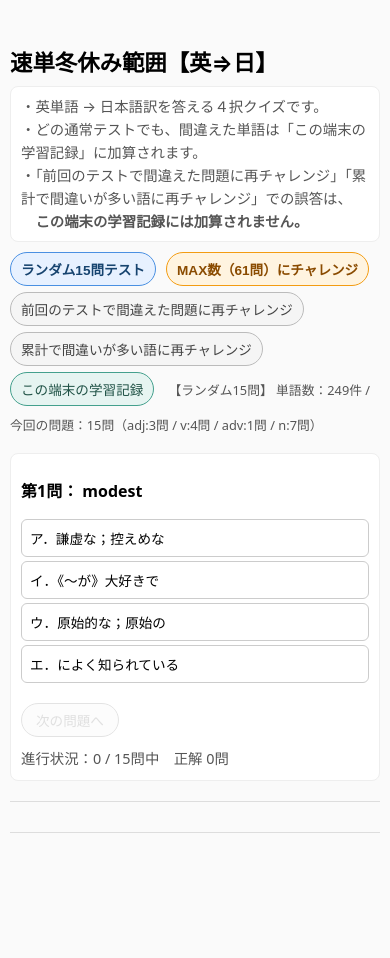
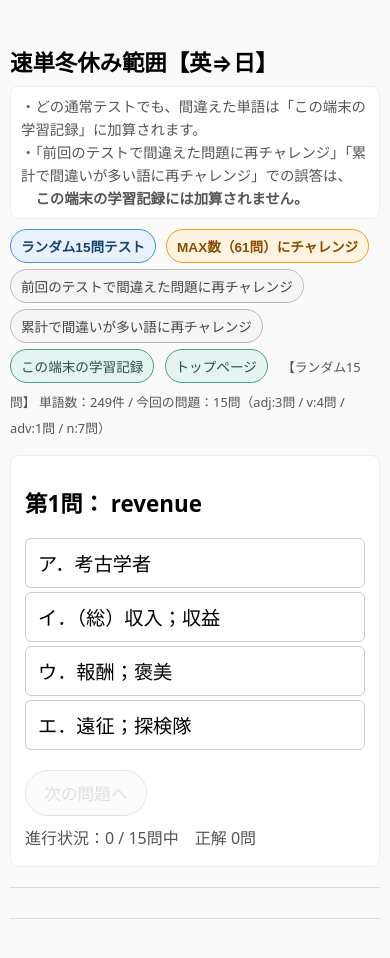
Before and after one commit to DaichiG-SBMK/Sokutan-Winter-Eng-to-Jap, a plain HTML site: page index.html in a window 390 px wide. Both pictures are taken after a click on the button "ランダム15問テスト". Before the commit the page ends 873 px from the top, so only its background shows below. Drawn offline with Linux system fonts and the light colour scheme.

Commit message:
Add files via upload

```diff
--- a/index.html
+++ b/index.html
@@ -25,97 +25,80 @@
       padding: 8px 10px;
       border: 1px solid #eee;
     }
+
     #controls {
       margin-bottom: 15px;
     }
-    button {
+
+    /* ベーススタイル：丸ボタン（統一デザイン） */
+    .pill-btn {
       cursor: pointer;
       font-size: 0.85rem;
+      padding: 6px 10px;
+      border-radius: 999px;
+      margin-right: 6px;
+      margin-bottom: 6px;
+      border: 1px solid transparent;
+      background: #f5f5f5;
+      color: #333;
       transition: background-color 0.15s ease, box-shadow 0.15s ease, transform 0.05s ease;
     }
-    /* ランダム15問テストボタン：落ち着いた青系 */
+    .pill-btn:hover {
+      box-shadow: 0 1px 4px rgba(0, 0, 0, 0.15);
+      transform: translateY(-1px);
+    }
+
+    /* 役割別カラー */
     #random15Btn {
-      padding: 6px 10px;
-      border-radius: 999px;
-      border: 1px solid #4a90e2;
-      margin-right: 6px;
-      margin-bottom: 6px;
+      border-color: #4a90e2;
       color: #17446f;
       background: #e7f1ff;
       font-weight: 600;
     }
     #random15Btn:hover {
       background: #d6e8ff;
-      box-shadow: 0 1px 4px rgba(0, 0, 0, 0.15);
-      transform: translateY(-1px);
     }
 
-    /* ランダム50問テストボタン：少し濃いめのブルー系 */
     #random50Btn {
-      padding: 6px 10px;
-      border-radius: 999px;
-      border: 1px solid #2c82c9;
-      margin-right: 6px;
-      margin-bottom: 6px;
+      border-color: #2c82c9;
       color: #0f3553;
       background: #d9ecff;
       font-weight: 600;
     }
     #random50Btn:hover {
       background: #c7e1ff;
-      box-shadow: 0 1px 4px rgba(0, 0, 0, 0.15);
-      transform: translateY(-1px);
     }
 
-    /* MAX数：やる気スイッチ感のあるオレンジ系 */
     #maxSetBtn {
-      padding: 6px 10px;
-      border-radius: 999px;
-      border: 1px solid #f39c12;
-      margin-right: 6px;
-      margin-bottom: 6px;
+      border-color: #f39c12;
       color: #8a4b00;
       background: #fff4e0;
       font-weight: 700;
     }
     #maxSetBtn:hover {
       background: #ffe3b8;
-      box-shadow: 0 1px 6px rgba(0, 0, 0, 0.2);
-      transform: translateY(-1px);
     }
 
-    /* 再チャレンジ系：控えめグレー系 */
     #retryLastBtn,
     #retryTopBtn {
-      padding: 6px 10px;
-      border-radius: 999px;
-      border: 1px solid #bbb;
-      margin-right: 6px;
-      margin-bottom: 6px;
+      border-color: #bbb;
       color: #444;
       background: #f5f5f5;
     }
     #retryLastBtn:hover,
     #retryTopBtn:hover {
       background: #ececec;
-      box-shadow: 0 1px 4px rgba(0, 0, 0, 0.12);
-      transform: translateY(-1px);
     }
 
-    /* 学習記録ボタン：少し緑がかった補助ボタン */
-    #showLogBtn {
-      padding: 6px 10px;
-      border-radius: 999px;
-      border: 1px solid #44a08d;
-      margin-right: 6px;
-      margin-bottom: 6px;
+    #showLogBtn,
+    #homeBtn {
+      border-color: #44a08d;
       color: #205246;
       background: #e6f4f1;
     }
-    #showLogBtn:hover {
+    #showLogBtn:hover,
+    #homeBtn:hover {
       background: #d5ece7;
-      box-shadow: 0 1px 4px rgba(0, 0, 0, 0.15);
-      transform: translateY(-1px);
     }
 
     #status {
@@ -133,6 +116,7 @@
     #question {
       margin: 15px 0;
       font-weight: bold;
+      font-size: 1.1rem;
     }
     #choices button {
       display: block;
@@ -143,6 +127,7 @@
       border: 1px solid #ccc;
       text-align: left;
       background: #fff;
+      font-size: 0.95rem;
     }
     #choices button:hover:not(:disabled) {
       background: #f7faff;
@@ -151,6 +136,7 @@
       opacity: 0.6;
       cursor: default;
     }
+
     #feedback {
       margin-top: 8px;
       font-weight: bold;
@@ -174,6 +160,7 @@
       box-shadow: none;
       transform: none;
     }
+
     #score {
       margin-top: 10px;
       font-size: 0.9rem;
@@ -199,24 +186,53 @@
       font-size: 1.1rem;
       margin-bottom: 8px;
     }
+
+    /* ▼スマホ縦画面向け：フォントを約1.3〜1.4倍UP▼ */
+    @media (max-width: 600px) {
+      #quiz {
+        padding: 14px;
+      }
+      #question {
+        font-size: 1.4rem;
+        line-height: 1.7;
+      }
+      #choices button {
+        font-size: 1.2rem;
+        padding: 10px 12px;
+      }
+      #feedback {
+        font-size: 1.2rem;
+      }
+      #nextBtn {
+        font-size: 1.05rem;
+        padding: 10px 18px;
+      }
+      #score {
+        font-size: 1rem;
+      }
+    }
+    /* ▲ここまでスマホ用▲ */
   </style>
 </head>
 <body>
   <h1>速単冬休み範囲【英⇒日】</h1>
   <div id="description">
-    ・英単語 → 日本語訳を答える４択クイズです。<br>
     ・どの通常テストでも、間違えた単語は「この端末の学習記録」に加算されます。<br>
     ・「前回のテストで間違えた問題に再チャレンジ」「累計で間違いが多い語に再チャレンジ」での誤答は、<br>
     　<strong>この端末の学習記録には加算されません。</strong><br>
   </div>
 
   <div id="controls">
-    <button id="random15Btn">ランダム15問テスト</button>
-    <button id="random50Btn">ランダム50問テスト</button>
-    <button id="maxSetBtn">MAX数にチャレンジ</button>
-    <button id="retryLastBtn">前回のテストで間違えた問題に再チャレンジ</button>
-    <button id="retryTopBtn">累計で間違いが多い語に再チャレンジ</button>
-    <button id="showLogBtn">この端末の学習記録</button>
+    <button id="random15Btn" class="pill-btn">ランダム15問テスト</button>
+    <button id="random50Btn" class="pill-btn">ランダム50問テスト</button>
+    <button id="maxSetBtn" class="pill-btn">MAX数にチャレンジ</button>
+    <button id="retryLastBtn" class="pill-btn">前回のテストで間違えた問題に再チャレンジ</button>
+    <button id="retryTopBtn" class="pill-btn">累計で間違いが多い語に再チャレンジ</button>
+    <button id="showLogBtn" class="pill-btn">この端末の学習記録</button>
+    <button id="homeBtn" class="pill-btn"
+            onclick="location.href='https://daichig-sbmk.github.io/vocab-quiz-top/'">
+      トップページ
+    </button>
     <span id="status"></span>
   </div>
 
@@ -243,10 +259,9 @@
     let current = 0;
     let correctCount = 0;
     let incorrectList = [];      // この回での誤答
-    let lastIncorrectMain = [];  // 直近の「通常テスト（15/50 or MAX）」での誤答
-    let stats = {};              // { [english]: { jp, pos, wrong } }
+    let lastIncorrectMain = [];  // 直近の通常テストの誤答
+    let stats = {};              // { [english]: { jp, pos, wrong, asked } }
 
-    // シャッフル
     function shuffle(array) {
       for (let i = array.length - 1; i > 0; i--) {
         const j = Math.floor(Math.random() * (i + 1));
@@ -254,7 +269,6 @@
       }
     }
 
-    // 学習記録読み込み
     function loadStats() {
       try {
         const raw = localStorage.getItem(STORAGE_KEY);
@@ -262,42 +276,79 @@
           stats = {};
         } else {
           stats = JSON.parse(raw);
-          if (typeof stats !== 'object' || stats === null) {
-            stats = {};
-          }
+          if (typeof stats !== 'object' || stats === null) stats = {};
         }
-      } catch (e) {
-        console.warn('学習記録の読み込みに失敗しました。初期化します。', e);
+      } catch {
         stats = {};
       }
     }
 
-    // 学習記録保存
     function saveStats() {
       try {
         localStorage.setItem(STORAGE_KEY, JSON.stringify(stats));
       } catch (e) {
-        console.warn('学習記録の保存に失敗しました。', e);
+        console.warn('学習記録の保存に失敗しました', e);
       }
+    }
+
+    function getAsked(eng) {
+      return (stats[eng] && typeof stats[eng].asked === 'number')
+        ? stats[eng].asked
+        : 0;
+    }
+
+    function getWrong(eng) {
+      return (stats[eng] && typeof stats[eng].wrong === 'number')
+        ? stats[eng].wrong
+        : 0;
     }
 
     // 誤答を学習記録に追加（通常テストのみ）
     function recordWrongAnswer(questionObj, correctText) {
       const key = questionObj.questionText;
+      if (!key) return;
+
+      const base = words.find(w => w.eng === key);
+
       if (!stats[key]) {
         stats[key] = {
-          jp: correctText,
-          pos: questionObj.pos || '',
-          wrong: 0
+          jp: base ? base.jp : correctText,
+          pos: base ? base.pos : (questionObj.pos || ''),
+          wrong: 0,
+          asked: 0
         };
       }
-      stats[key].jp = correctText;
-      stats[key].pos = questionObj.pos || stats[key].pos;
-      stats[key].wrong += 1;
+      if (base) {
+        stats[key].jp = base.jp;
+        stats[key].pos = base.pos;
+      }
+      stats[key].wrong = (stats[key].wrong || 0) + 1;
       saveStats();
     }
 
-    // CSV読み込み
+    // 出題回数（asked）をカウント（通常テストのみ）
+    function incrementAskedForQuestion(q) {
+      const key = q.questionText;
+      if (!key) return;
+
+      const base = words.find(w => w.eng === key);
+      const correctText = q.options.find(o => o.isCorrect)?.text || (base ? base.jp : '');
+
+      if (!stats[key]) {
+        stats[key] = {
+          jp: base ? base.jp : correctText,
+          pos: base ? base.pos : (q.pos || ''),
+          wrong: 0,
+          asked: 0
+        };
+      } else if (base) {
+        stats[key].jp = stats[key].jp || base.jp;
+        stats[key].pos = stats[key].pos || base.pos;
+      }
+      stats[key].asked = (stats[key].asked || 0) + 1;
+      saveStats();
+    }
+
     async function loadWords() {
       const status = document.getElementById('status');
       try {
@@ -323,7 +374,7 @@
         }
 
         status.textContent = `単語数：${words.length}件 読み込み完了`;
-        updateButtonsByCapacity(); // ← ランダム50／MAXボタンの表示更新
+        updateButtonsByCapacity();
         generateRandomTest(15);    // 初回は15問テスト
       } catch (e) {
         console.error(e);
@@ -333,7 +384,6 @@
       }
     }
 
-    // 品詞ごとにグルーピング
     function groupByPos() {
       const byPos = {};
       for (const w of words) {
@@ -343,7 +393,6 @@
       return byPos;
     }
 
-    // 最大作成数に応じて、「ランダム50」「MAX」のボタン表示を制御
     function updateButtonsByCapacity() {
       const maxBtn = document.getElementById('maxSetBtn');
       const random50Btn = document.getElementById('random50Btn');
@@ -357,18 +406,16 @@
       const byPos = groupByPos();
       let total = 0;
       for (const pos of Object.keys(byPos)) {
-        const cap = Math.floor(byPos[pos].length / 4); // その品詞から作れる最大数
+        const cap = Math.floor(byPos[pos].length / 4);
         if (cap > 0) total += cap;
       }
 
-      // ランダム50問テスト：最大数が 75問以上のときだけ表示
       if (total >= 75) {
         random50Btn.style.display = 'inline-block';
       } else {
         random50Btn.style.display = 'none';
       }
 
-      // MAX数：最大数が 30問以上のときだけ表示
       if (total >= 30) {
         maxBtn.style.display = 'inline-block';
         maxBtn.textContent = `MAX数（${total}問）にチャレンジ`;
@@ -377,8 +424,10 @@
       }
     }
 
-    // ランダム15/50問テスト用の共通関数
+    // ランダム15/50問テスト（90％：出題回数が少ない語／10％：これまでの誤答）
     function generateRandomTest(target) {
+      currentMode = (target === 15) ? 'normal15' : 'normal50';
+
       const status = document.getElementById('status');
       const summaryDiv = document.getElementById('summary');
       summaryDiv.innerHTML = '';
@@ -470,23 +519,60 @@
       let finalTotalQuestions = 0;
 
       for (const pos of posList) {
-        const needed = desiredByPos[pos];
-        if (needed <= 0) continue;
+        const qCount = desiredByPos[pos];
+        if (qCount <= 0) continue;
 
         const list = [...byPos[pos]];
-        shuffle(list);
 
-        const qWords = list.slice(0, needed);
-        const dWords = list.slice(needed);
+        const wrongWordsPos = list.filter(w => getWrong(w.eng) > 0);
+        let othersPos = list.filter(w => getWrong(w.eng) === 0);
 
-        if (dWords.length < needed * 3) {
-          console.warn(`品詞 ${pos} で誤答用が不足しました。`);
-          continue;
+        othersPos.sort((a, b) => {
+          const aAsked = getAsked(a.eng);
+          const bAsked = getAsked(b.eng);
+          if (aAsked !== bAsked) return aAsked - bAsked;
+          return Math.random() - 0.5;
+        });
+
+        let qWrongTarget = Math.round(qCount * 0.1);
+        if (qWrongTarget > wrongWordsPos.length) qWrongTarget = wrongWordsPos.length;
+        if (qWrongTarget < 0) qWrongTarget = 0;
+
+        let qOtherTarget = qCount - qWrongTarget;
+        if (qOtherTarget < 0) qOtherTarget = 0;
+
+        const wrongCopy = [...wrongWordsPos];
+        shuffle(wrongCopy);
+        const selectedWrong = wrongCopy.slice(0, qWrongTarget);
+        const selectedOther = othersPos.slice(0, qOtherTarget);
+
+        let qWords = selectedWrong.concat(selectedOther);
+
+        if (qWords.length < qCount) {
+          const usedSet = new Set(qWords.map(w => w.eng));
+          const remainingCandidates = list.filter(w => !usedSet.has(w.eng));
+          shuffle(remainingCandidates);
+          qWords = qWords.concat(remainingCandidates.slice(0, qCount - qWords.length));
         }
+
+        const uniqMap = {};
+        const uniq = [];
+        for (const w of qWords) {
+          if (!uniqMap[w.eng]) {
+            uniqMap[w.eng] = true;
+            uniq.push(w);
+          }
+        }
+        if (uniq.length > qCount) uniq.length = qCount;
+        qWords = uniq;
+        if (qWords.length === 0) continue;
+
+        const qSet = new Set(qWords.map(w => w.eng));
+        const dWords = list.filter(w => !qSet.has(w.eng));
 
         questionWordsByPos[pos] = qWords;
         distractorsByPos[pos] = dWords;
-        finalTotalQuestions += needed;
+        finalTotalQuestions += qWords.length;
       }
 
       if (finalTotalQuestions === 0) {
@@ -802,7 +888,6 @@
       showQuestion();
     }
 
-    // 現在の問題を表示
     function showQuestion() {
       const qDiv = document.getElementById('question');
       const cDiv = document.getElementById('choices');
@@ -835,6 +920,10 @@
 
       const q = quizQuestions[current];
 
+      if (currentMode === 'normal15' || currentMode === 'normal50' || currentMode === 'normalMax') {
+        incrementAskedForQuestion(q);
+      }
+
       qDiv.textContent = `第${current + 1}問： ${q.questionText}`;
       cDiv.innerHTML = '';
       feedback.textContent = '';
@@ -851,7 +940,6 @@
         `進行状況：${current} / ${quizQuestions.length}問中　正解 ${correctCount}問`;
     }
 
-    // 解答チェック
     function checkAnswer(selectedIndex) {
       const q = quizQuestions[current];
       const feedback = document.getElementById('feedback');
@@ -874,7 +962,6 @@
           pos: q.pos
         });
 
-        // ランダム15／50／MAXモードのときだけ学習記録に加算
         if (currentMode === 'normal15' || currentMode === 'normal50' || currentMode === 'normalMax') {
           recordWrongAnswer(q, correctOption.text);
         }
@@ -891,7 +978,6 @@
         `進行状況：${current + 1} / ${quizQuestions.length}問中　正解 ${correctCount}問`;
     }
 
-    // この回のまとめ表示
     function renderSummary() {
       const summaryDiv = document.getElementById('summary');
 
@@ -939,7 +1025,6 @@
       }
     }
 
-    // この端末の学習記録を表示
     function showStatsOnPage() {
       const logDiv = document.getElementById('log');
       loadStats();
@@ -981,19 +1066,16 @@
       logDiv.innerHTML = html;
     }
 
-    // イベント設定
     document.getElementById('nextBtn').addEventListener('click', () => {
       current++;
       showQuestion();
     });
 
     document.getElementById('random15Btn').addEventListener('click', () => {
-      currentMode = 'normal15';
       generateRandomTest(15);
     });
 
     document.getElementById('random50Btn').addEventListener('click', () => {
-      currentMode = 'normal50';
       generateRandomTest(50);
     });
 
@@ -1014,7 +1096,9 @@
     });
 
     // ページ読み込み時にCSVを読み込む
-    loadWords();
+    window.addEventListener('load', () => {
+      loadWords();
+    });
   </script>
 </body>
 </html>
```
